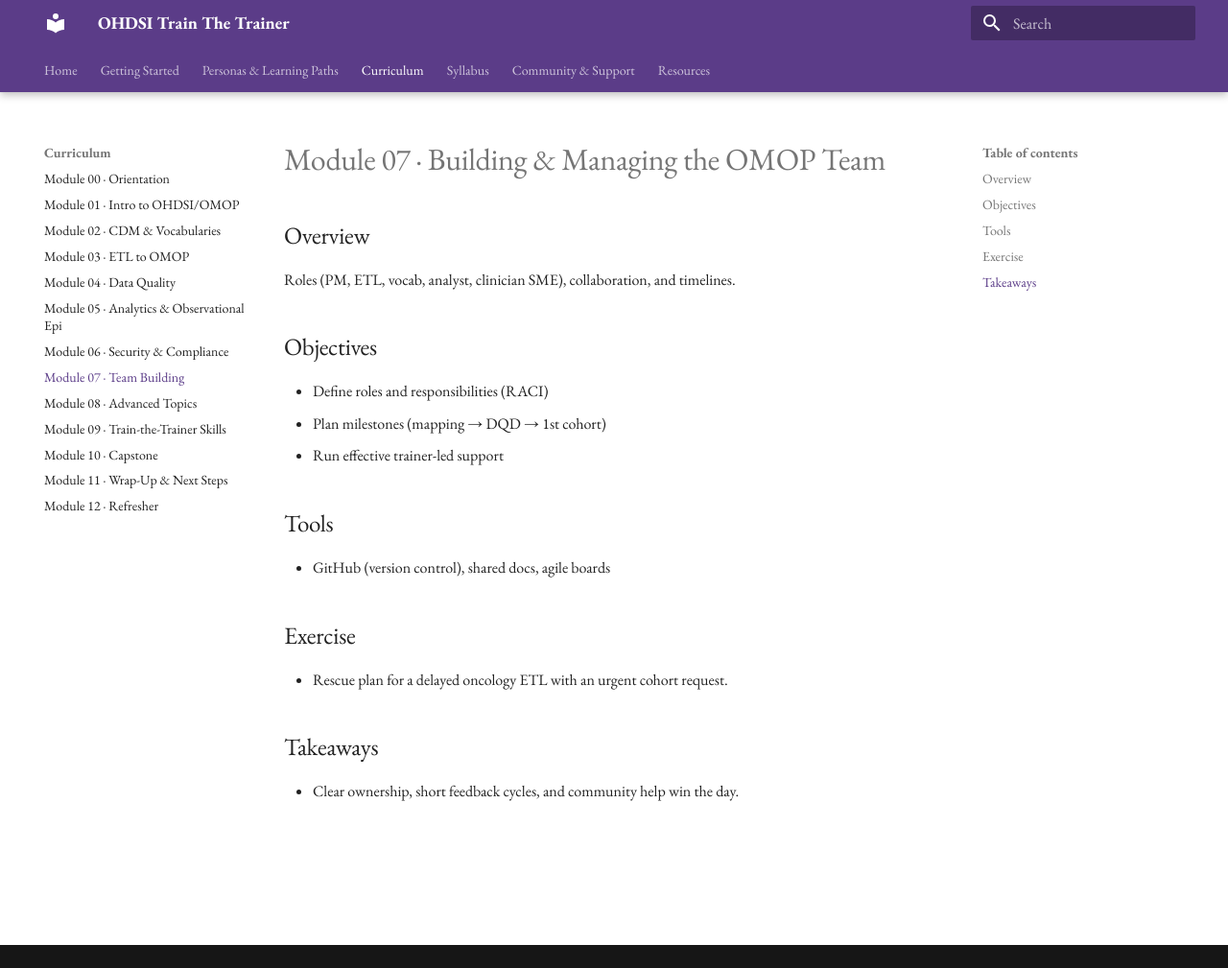
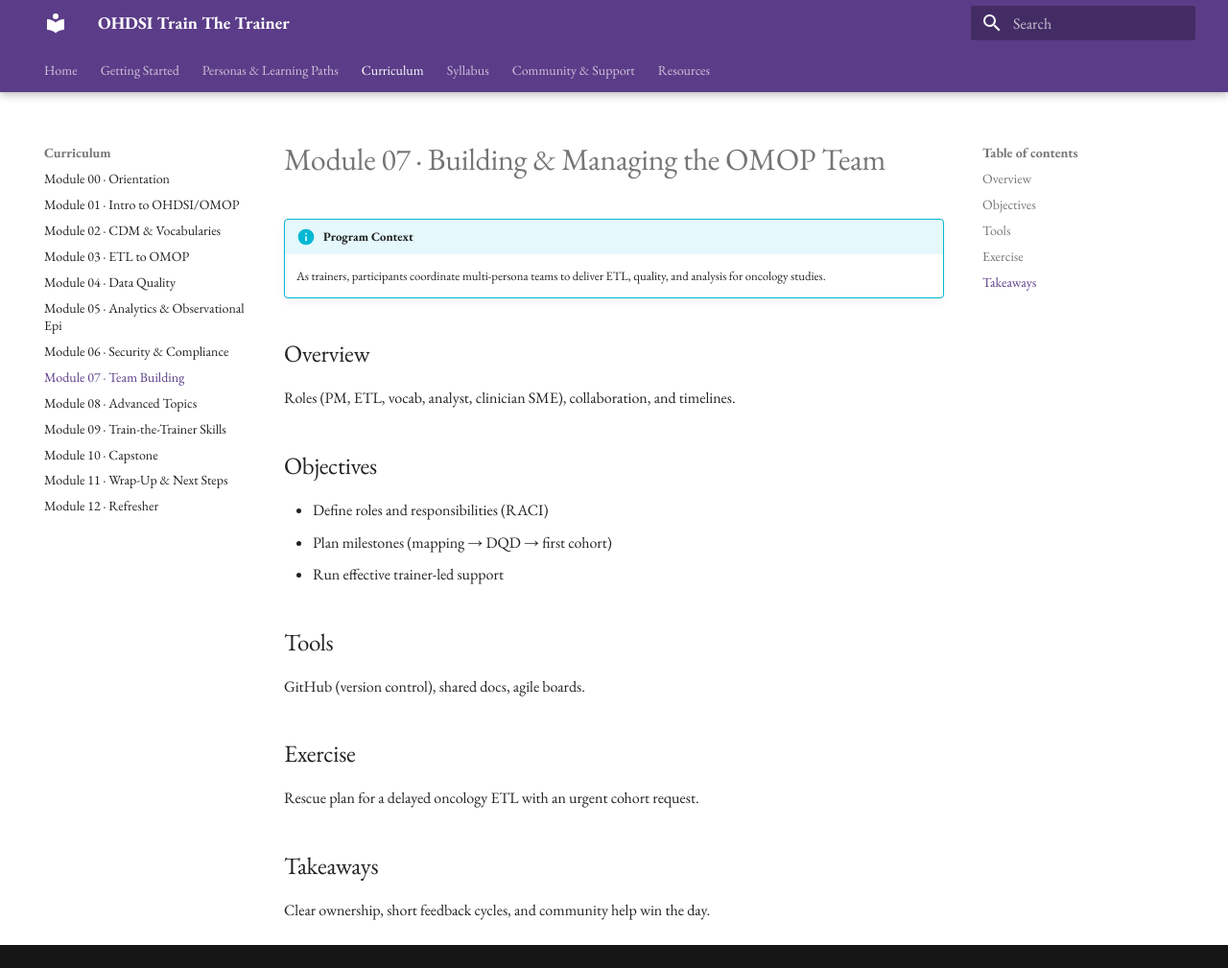
Before and after one commit to BoyceLab/OHDSITrainTheTrainer-EPILEPSY, an MkDocs documentation site: the page built from docs/modules/module-07-team-building.md, in a window 1280 px wide and 1009 px high. Shown: the whole window at 96% size. Built offline with MkDocs 1.6.1 and Material for MkDocs 9.7.7, drawn with Linux system fonts in a browser that asks for light colours.

Commit message:
Update module-07-team-building.md

```diff
--- a/docs/modules/module-07-team-building.md
+++ b/docs/modules/module-07-team-building.md
@@ -1,18 +1,21 @@
 # Module 07 · Building & Managing the OMOP Team
+
+!!! info "Program Context"
+    As trainers, participants coordinate multi-persona teams to deliver ETL, quality, and analysis for oncology studies.
 
 ## Overview
 Roles (PM, ETL, vocab, analyst, clinician SME), collaboration, and timelines.
 
 ## Objectives
 - Define roles and responsibilities (RACI)
-- Plan milestones (mapping → DQD → 1st cohort)
+- Plan milestones (mapping → DQD → first cohort)
 - Run effective trainer-led support
 
 ## Tools
-- GitHub (version control), shared docs, agile boards
+GitHub (version control), shared docs, agile boards.
 
 ## Exercise
-- Rescue plan for a delayed oncology ETL with an urgent cohort request.
+Rescue plan for a delayed oncology ETL with an urgent cohort request.
 
 ## Takeaways
-- Clear ownership, short feedback cycles, and community help win the day.
+Clear ownership, short feedback cycles, and community help win the day.
```
